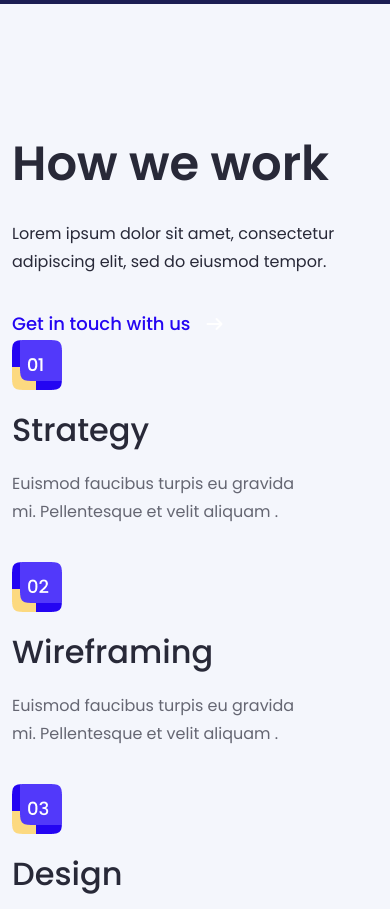
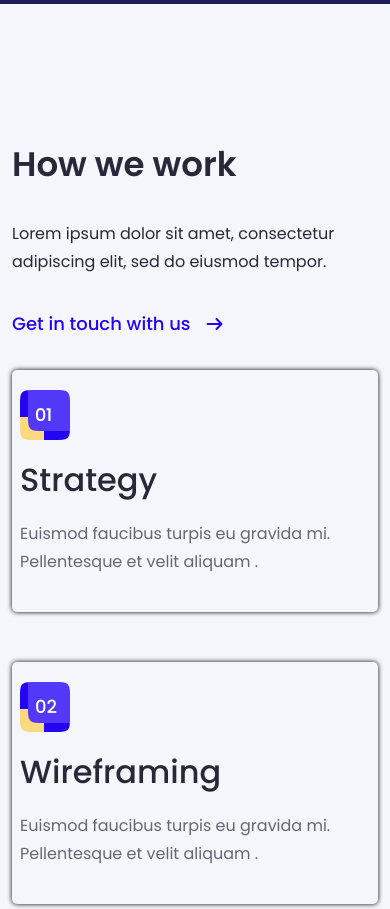
Before and after one commit to mdalifhasanredoy/finsweetproject, a plain HTML site: page index.html in a window 390 px wide. Shown: the part 800-1709 px from the top of the page. Drawn offline with Linux system fonts and the light colour scheme.

Commit message:
add work responsive

```diff
--- a/css/responsive.css
+++ b/css/responsive.css
@@ -62,10 +62,11 @@
 
     /* navbar part end */
     /* banner part start */
-    .banner{
+    .banner {
         padding-top: 40px;
         padding-bottom: 123px;
     }
+
     .banner h1 {
         font-size: 32px;
         width: auto;
@@ -116,4 +117,39 @@
     }
 
     /* banner part end */
+    /* work part start */
+    .work h2 {
+        font-size: 34px;
+
+    }
+
+    .work p {
+        font-size: 16px;
+        width: auto;
+    }
+
+    .common-icon {
+        color: #2405f2;
+        margin-bottom: 30px;
+    }
+
+    .common-ani:hover .common-icon {
+        right: -34px;
+    }
+
+    .work .item {
+        width: 100%;
+        padding: 20px 8px;
+        box-shadow: 0px 0px 5px black;
+        border-radius: 5px;
+        margin-top: 30px;
+    }
+
+    .work .item p {
+
+        width: auto;
+
+    }
+
+    /* work part end */
 }
```
